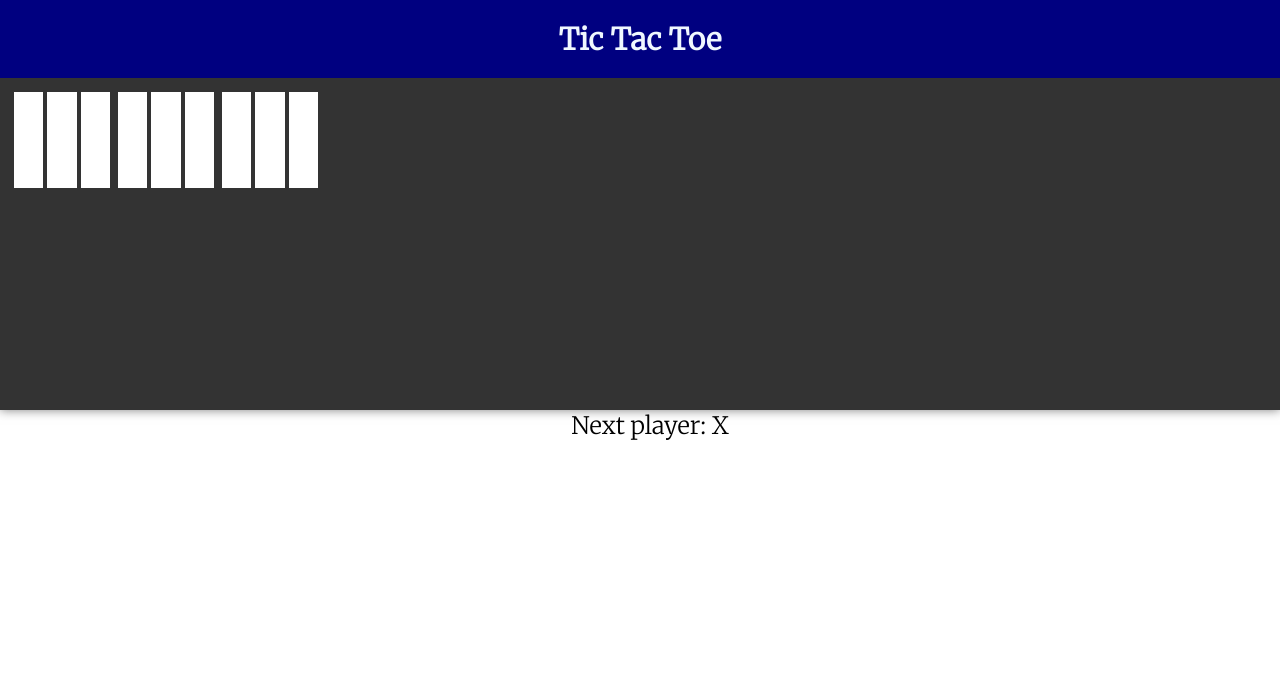
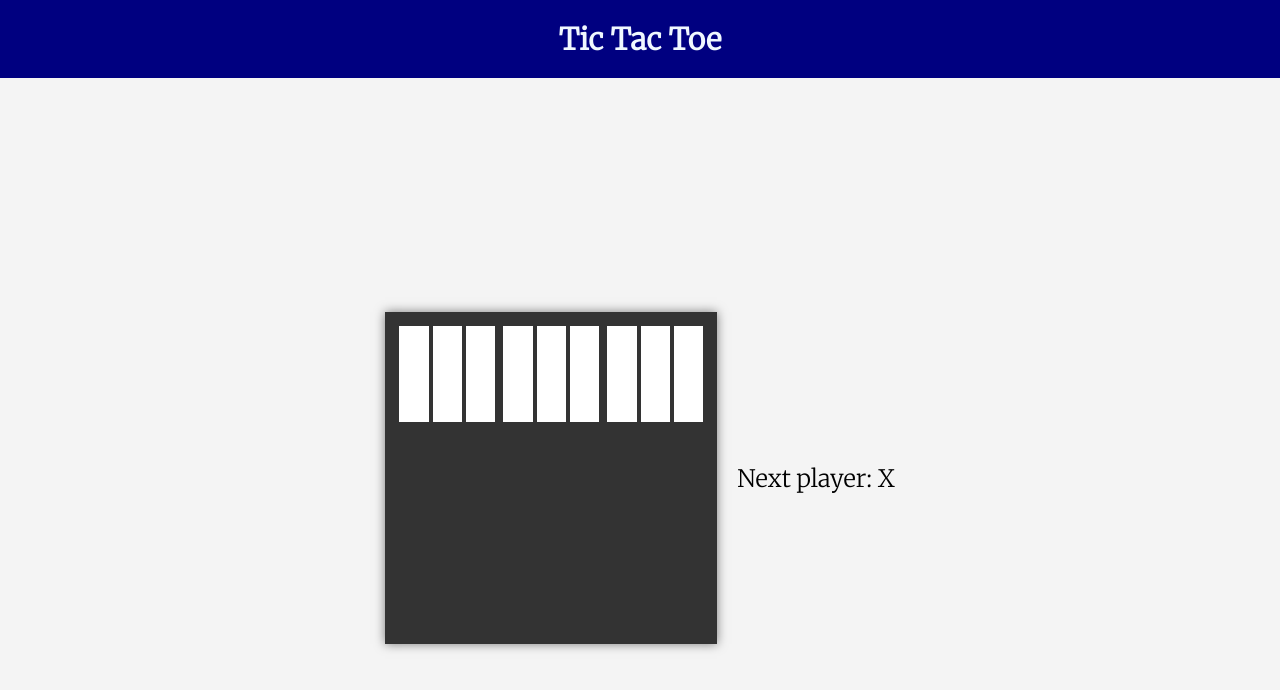
Before and after one commit to agneslily4709/TicTacToe, a React (Create React App) app in the folder tic-tac-toe/: page / in a window 1280 px wide. Shown: the top 690 px of the page. Built offline with nearby package versions, Linux system fonts and the light colour scheme.

Commit message:
Update Home.jsx

```diff
--- a/tic-tac-toe/src/components/Home.jsx
+++ b/tic-tac-toe/src/components/Home.jsx
@@ -52,7 +52,7 @@ const Home = () => {
         }
     return (
         <div className="home">
-   <div className="playground">
+    <div className="game">
       <div className="game-board">
         <div className="board-row">
           {renderSquare(0)}
@@ -72,8 +72,8 @@ const Home = () => {
       </div>
       <div className="game-info">
         <div>{status}</div>
+      </div>
     </div>
-        </div>
         </div>
     );
 };
```
